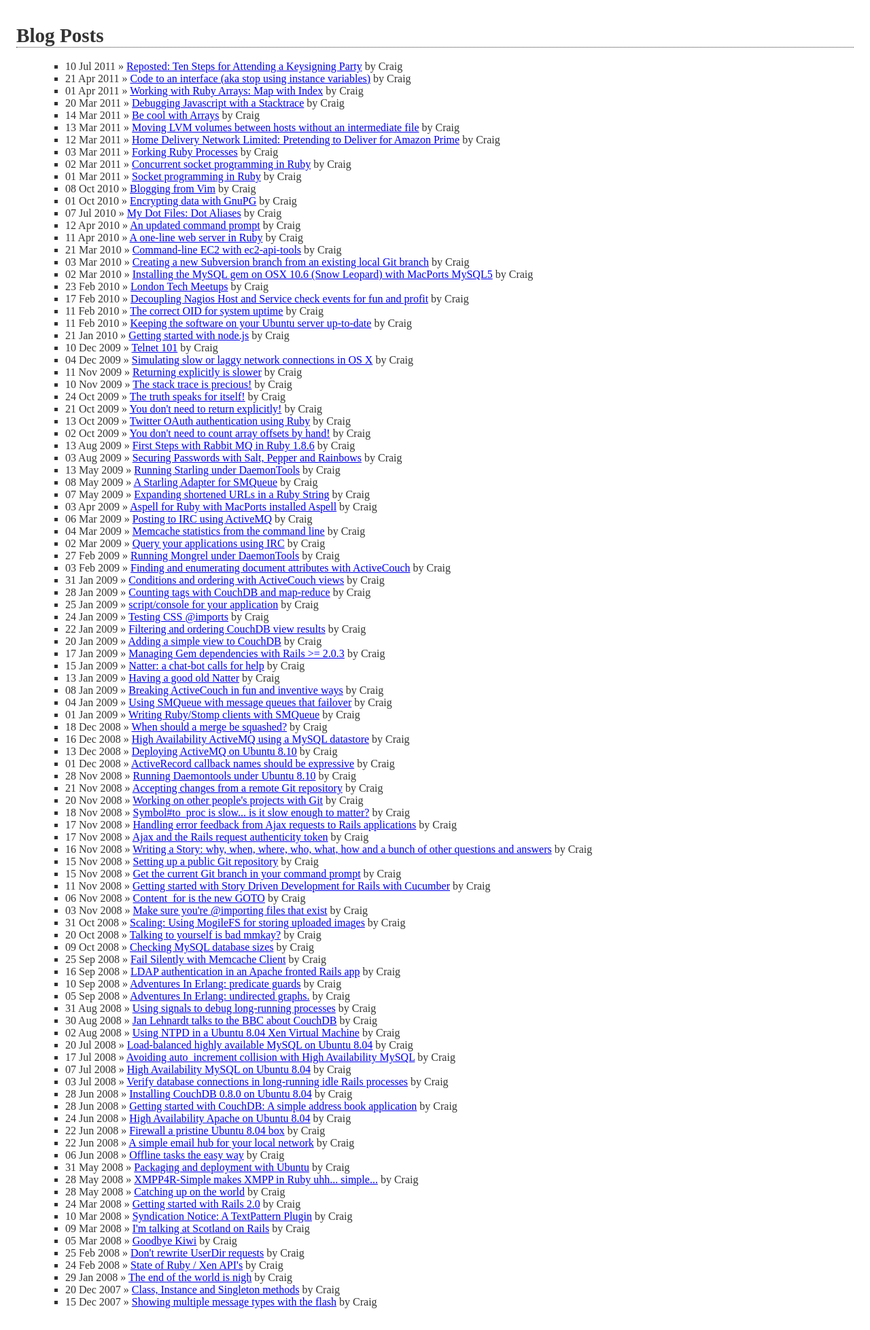
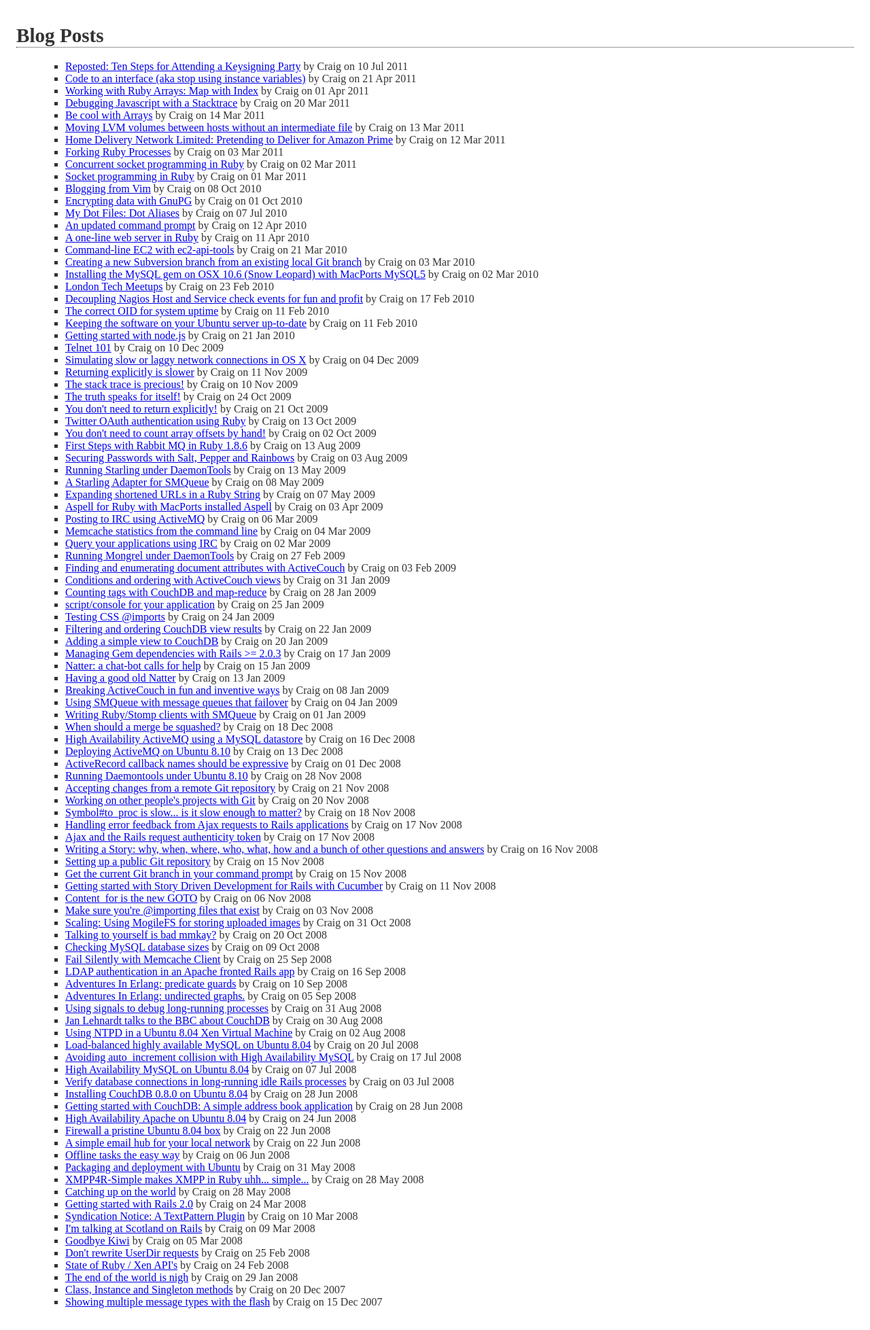
Before and after one commit to barkingiguana/barkingiguana.github.com, a Jekyll site: the page built from index.html, in a window 1280 px wide. Shown: the whole page at 68% size. Built offline with Jekyll 4.4.1, drawn with Linux system fonts in a browser that asks for light colours; a style sheet for code colours, icons or effects is not loaded.

Commit message:
Change the style of the archive

```diff
--- a/all.css
+++ b/all.css
@@ -14,6 +14,9 @@ a:hover { background-color: #ffc; }
 .page .content dl { margin-left: 1em; margin-bottom: 1em; }
 .page .content dl dt { margin-left: 1em; font-weight: bold; }
 .page .content dl dd { margin-left: 1em; }
+
+.page #archive .post .author:before { content: ' by '; font-weight: normal; }
+.page #archive .post .published:before { content: ' on '; font-weight: normal; }
 
 .post .meta { display: block; text-align: right; margin-top: 1em; }
 .post .meta .property { display: none; }
--- a/index.html
+++ b/index.html
@@ -1,10 +1,13 @@
 ---
-layout: base
+title: Blog Posts
+layout: page
 ---
-
-<h1>Blog Posts</h1>
-<ul class="posts">
-{% for post in site.posts %}
-  <li><span>{{ post.date | date_to_string }}</span> &raquo; <a href="{{ post.url }}">{{ post.title }}</a> by {{ post.author }}</li>
-{% endfor %}
+<ul class="posts" id="archive">
+  {% for post in site.posts %}
+    <li class="post">
+      <a class="permalink" href="{{ post.url }}">{{ post.title }}</a>
+      <span class="author name">{{ post.author }}</a>
+      <span class="published date">{{ post.date | date_to_string }}</span>
+    </li>
+  {% endfor %}
 </ul>
```
